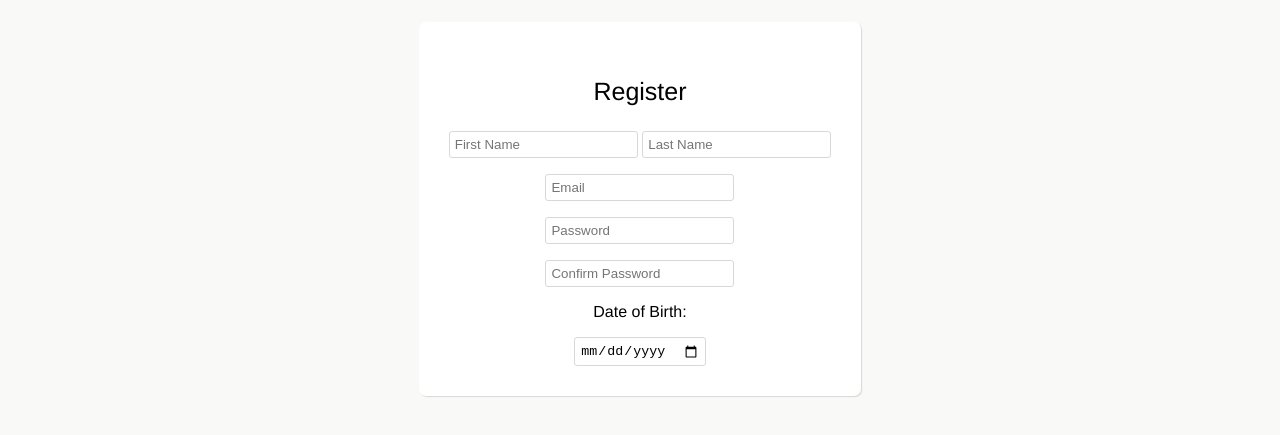
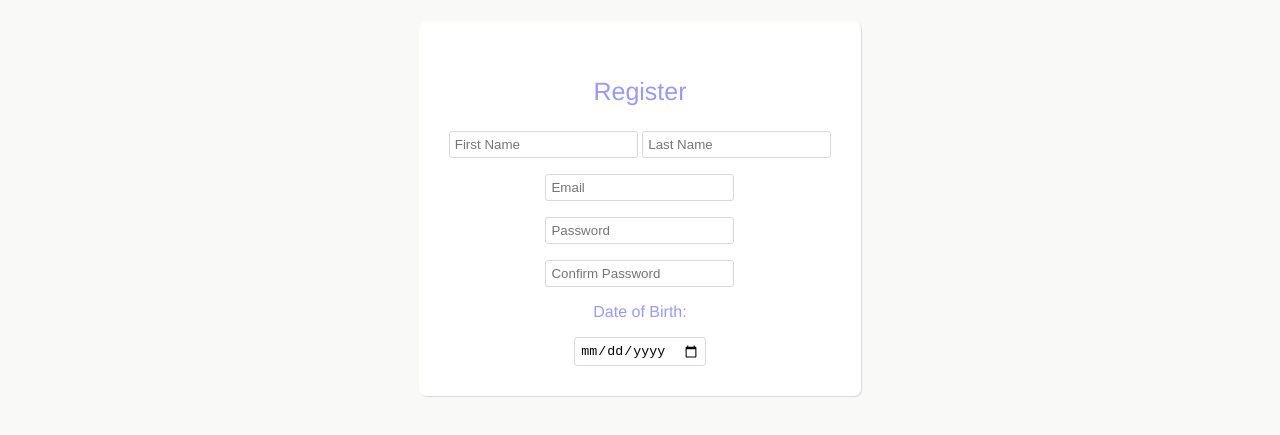
Before and after one commit to asishdahalorg/BGgram, a plain HTML site: page html/login.html in a window 1280 px wide. Shown: the part 63-498 px from the top of the page. Drawn offline with Linux system fonts and the light colour scheme.

Commit message:
Construction image is now local ; changed color of text in login

```diff
--- a/css/login.css
+++ b/css/login.css
@@ -28,5 +28,8 @@ input{
 	padding:30px;
 	display: inline-block;
 }
+.login p{
+	color: #9999ff;
+}
 /*.footer{
 }*/
```
Also changed, not shown: html/under_construction.html (+1 -1 lines), images/under_construction.jpg (added).
